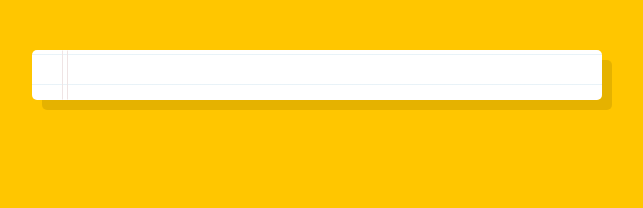
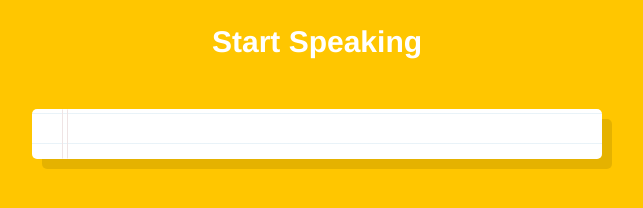
Before and after one commit to mohananagavenkat/wesbos-js30, a website: page 20 - Speech Detection/index-START.html in a window 1280 px wide. Shown: the whole page, without its empty margins (323-966 px from the left). Drawn offline with Linux system fonts and the light colour scheme.

Commit message:
challenge 20 - Speech Detection API demo

```diff
--- a/20 - Speech Detection/index-START.html
+++ b/20 - Speech Detection/index-START.html
@@ -1,45 +1,34 @@
 <!DOCTYPE html>
 <html lang="en">
+
 <head>
   <meta charset="UTF-8">
   <title>Speech Detection</title>
-</head>
-<body>
-
-  <div class="words" contenteditable>
-  </div>
-
-<script>
-  window.SpeechRecognition = window.SpeechRecognition || window.webkitSpeechRecognition;
-
-
-</script>
-
-
   <style>
     html {
       font-size: 10px;
     }
 
     body {
-      background:#ffc600;
+      background: #ffc600;
       font-family: 'helvetica neue';
       font-weight: 200;
       font-size: 20px;
     }
 
     .words {
-      max-width:500px;
-      margin:50px auto;
-      background:white;
-      border-radius:5px;
-      box-shadow:10px 10px 0 rgba(0,0,0,0.1);
-      padding:1rem 2rem 1rem 5rem;
+      max-width: 500px;
+      margin: 50px auto;
+      background: white;
+      border-radius: 5px;
+      box-shadow: 10px 10px 0 rgba(0, 0, 0, 0.1);
+      padding: 1rem 2rem 1rem 5rem;
       background: -webkit-gradient(linear, 0 0, 0 100%, from(#d9eaf3), color-stop(4%, #fff)) 0 4px;
       background-size: 100% 3rem;
       position: relative;
-      line-height:3rem;
+      line-height: 3rem;
     }
+
     p {
       margin: 0 0 3rem;
     }
@@ -54,7 +43,52 @@
       border: 1px solid;
       border-color: transparent #efe4e4;
     }
+
+    h2 {
+      text-align: center;
+      color: #fff;
+    }
   </style>
+</head>
+
+<body>
+  <h2>Start Speaking</h2>
+  <div class="words" contenteditable>
+  </div>
+
+  <script>
+    window.SpeechRecognition = window.SpeechRecognition || window.webkitSpeechRecognition;
+
+    const recognition = new SpeechRecognition();
+    recognition.interimResults = true;
+
+    let p;
+
+    const words = document.querySelector(".words");
+
+    function createP() {
+      p = document.createElement("P");
+      words.appendChild(p);
+    }
+
+    createP();
+
+    recognition.addEventListener("result", function (event) {
+      console.log(event);
+      let speech = "";
+      const result = event.results[0];
+      speech = result[0].transcript;
+      p.textContent = speech;
+      if (result.isFinal) { createP(); }
+    });
+
+
+    recognition.addEventListener("end", recognition.start);
+
+    recognition.start();
+
+  </script>
 
 </body>
+
 </html>
```
Also changed, not shown: 20 - Speech Detection/index-FINISHED.html (+12 -8 lines).
